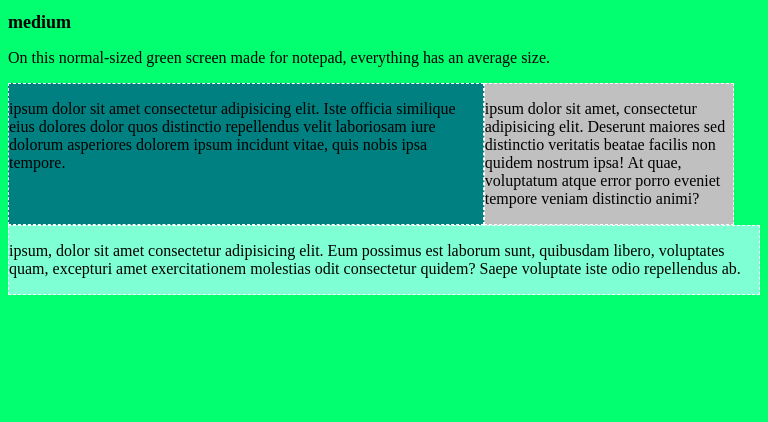
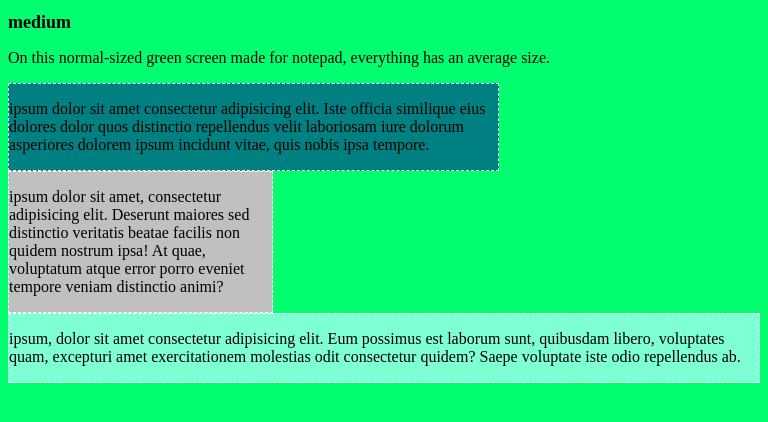
Before and after one commit to adrienclesse/responsive-page, a plain HTML site: page index.html in a window 768 px wide. Drawn offline with Linux system fonts and the light colour scheme.

Commit message:
finishing

```diff
--- a/css/style.css
+++ b/css/style.css
@@ -59,12 +59,12 @@
         flex-wrap: wrap;
     }
     #one{
-        width: 63%;
+        width: 65%;
         border: 1px dashed white;
         background-color: teal;
     }
     #two{
-        width: 33%;
+        width: 35%;
         border: 1px dashed white;
         background-color: silver;
     }
```
